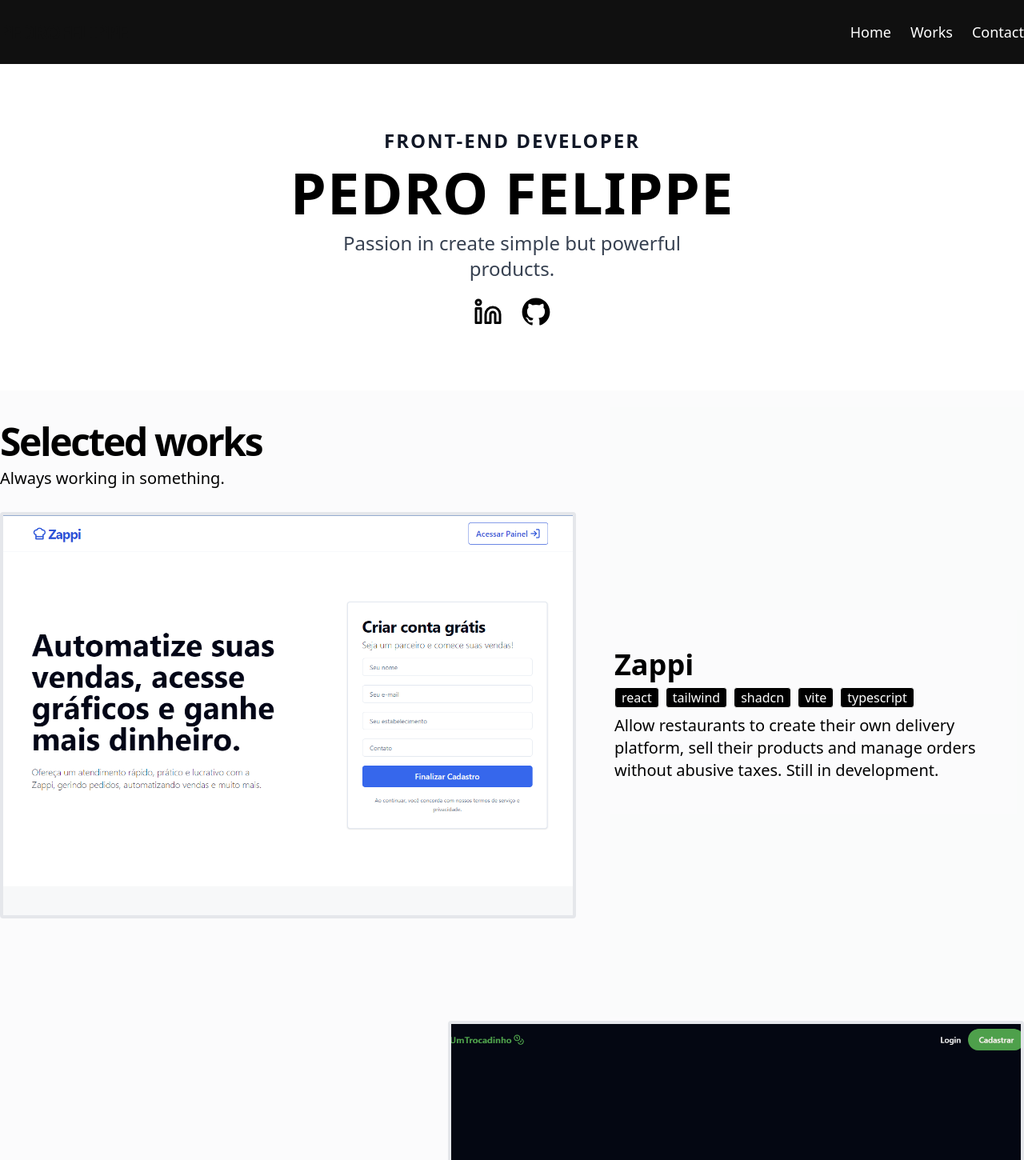
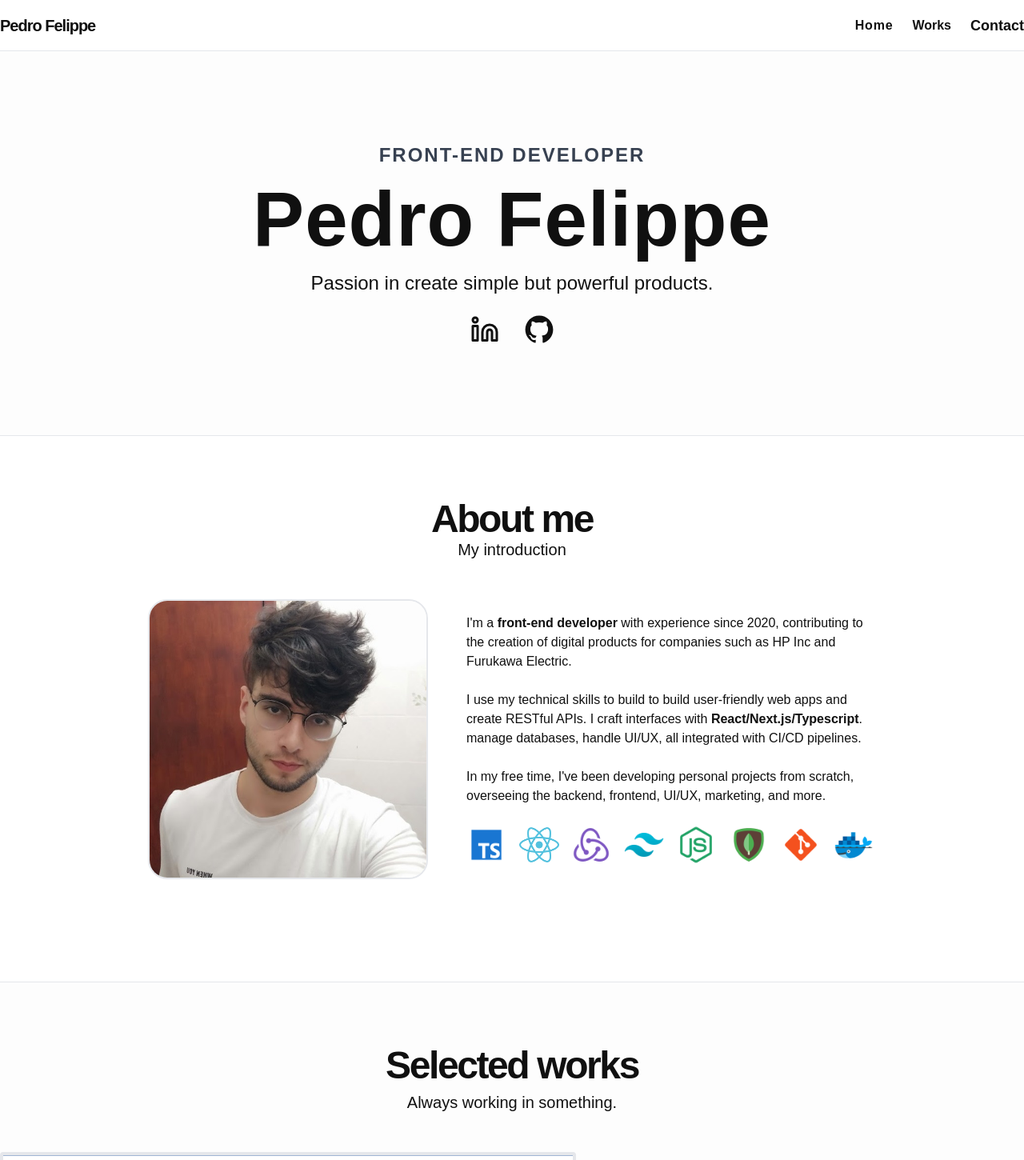
Before and after one commit to pefelippe/Portfolio, a Next.js app: page / in a window 1280 px wide. Shown: the top 1450 px of the page at 80% size. Built offline with nearby package versions, Linux system fonts and the light colour scheme.

Commit message:
refactor

```diff
--- a/package.json
+++ b/package.json
@@ -67,7 +67,7 @@
     "postcss": "^8.4.19",
     "react-rough-notation": "^1.0.5",
     "rough-notation": "^0.5.1",
-    "tailwind-scrollbar": "^2.0.1",
+    "tailwind-scrollbar": "^3.0.5",
     "tailwindcss": "^3.2.4"
   }
 }
--- a/pages/_app.tsx
+++ b/pages/_app.tsx
@@ -20,10 +20,10 @@ export default function App({ Component, pageProps }: AppProps) {
     >
       <motion.div
         className={`
-        overflow-x-hidden overflow-y-scroll  min-w-[400px] mx-auto min-h-fit
-        scroll-smooth w-full font-antialiased flex flex-col font-poppins color-[#212127]
+        overflow-x-hidden overflow-y-scroll  min-w-[400px] mx-auto min-h-screen font-poppins h-fit
+        scroll-smooth w-full font-antialiased flex flex-col color-[#212127]
         scrollbar  scrollbar-thumb-blue  scrollbar-track-[#929af6]
-         overflow-hidden`}
+        overflow-hidden`}
       >
         <Head>
           <title>Pedro Felippe | Front-End Developer </title>
--- a/pages/index.tsx
+++ b/pages/index.tsx
@@ -1,19 +1,26 @@
 import { motion } from "framer-motion";
 
+import About from "../src/content/About";
 import ContactContent from "../src/content/ContactContent";
 import Hero from "../src/content/Hero";
 import ProjectContent from "../src/content/ProjectContent";
 
 export default function Home() {
   return (
-    <motion.div className=" flex flex-col  relative w-full h-full mt-20 gap-20 py-20">
-      <section className=" flex flex-col  relative w-full h-full max-xl:px-6   mx-auto  ">
+    <motion.div className=" flex flex-col  relative w-full h-full  mt-16 text-[#101010] ">
+      <section
+        className=" flex flex-col
+       relative w-full h-full max-xl:px-6 mx-auto border-b bg-gray-100/20 "
+      >
         <Hero />
       </section>
-      <section className="  w-full h-full max-xl:px-6 bg-gray-300/10 py-10 xl:pb-32">
+      <section className=" flex flex-col  relative w-full h-full max-xl:px-6 py-10 xl:py-20  mx-auto  ">
+        <About />
+      </section>
+      <section className="  w-full h-full max-xl:px-6 bg-gray-100/20 py-10 xl:py-20 border-y">
         <ProjectContent />
       </section>
-      <section className="  w-full h-full max-xl:px-6 ">
+      <section className="  w-full h-full max-xl:px-6 py-10 xl:py-20">
         <ContactContent />
       </section>
     </motion.div>
--- a/src/components/ProjectCard.tsx
+++ b/src/components/ProjectCard.tsx
@@ -22,8 +22,13 @@ function ProjectCard({
 }: IProjectCard) {
   const isEvenId = id % 2 === 0;
 
+  const initialX = isEvenId ? 50 : -50;
+
   return (
-    <div
+    <motion.div
+      initial={{ opacity: 0, x: initialX }}
+      whileInView={{ opacity: 1, x: 0 }}
+      transition={{ duration: 0.5 }}
       className={`w-full flex  max-xl:flex-col  items-center text-start  overflow-hidden justify-start  gap-2 xl:gap-12 ${
         isEvenId ? "xl:flex-row-reverse" : ""
       }`}
@@ -37,7 +42,7 @@ function ProjectCard({
         <motion.img
           src={imgUrl}
           alt="card image"
-          className="object-cover flex-shrink-1 transition-all w-full h-full  min-h-[300px] xl:h-[500px] "
+          className="object-cover flex-shrink-1 transition-all w-full h-full  min-h-[300px] xl:h-[450px] "
         />
       </Link>
 
@@ -55,9 +60,9 @@ function ProjectCard({
             );
           })}
         </div>
-        <p className="text-xl font-normal">{description}</p>
+        <p className="text-md font-normal">{description}</p>
       </div>
-    </div>
+    </motion.div>
   );
 }
 
--- a/src/components/Skills.tsx
+++ b/src/components/Skills.tsx
@@ -1,17 +1,19 @@
 import Image from "next/image";
-
+import { useState } from "react";
 import { technologies } from "../constants";
 import AnimatedBtn from "./animated/AnimatedBtn";
 
 function Skills() {
+  const [hoveredTech, setHoveredTech] = useState(null);
+
   return (
-    <div className="w-full overflow-hidden ">
-      <ul className="flex items-start gap-4 justify-start ">
+    <div className="w-full overflow-hidden">
+      <ul className="grid grid-cols-4 lg:grid-cols-8 items-start gap-8 lg:gap-3 justify-start">
         {technologies.map((tech) => {
           return (
             <AnimatedBtn
               key={tech.name}
-              className="flex flex-col items-start w-fit "
+              className="flex flex-col items-start w-fit relative transition-transform transform hover:scale-110"
             >
               <Image width={50} height={50} src={tech.imgUrl} alt={tech.name} />
             </AnimatedBtn>
--- a/src/components/layout/Header.tsx
+++ b/src/components/layout/Header.tsx
@@ -11,8 +11,8 @@ const Logo = () => {
       offset={-250}
       duration={500}
     >
-      <button className="uppercase t flex text-2xl font-bold hover:text-[#101010]/80 transition-all tracking-tighter  w-fit  ">
-        <span>PedroFelippe</span>
+      <button className=" flex text-xl font-bold hover:text-gray-300  transition-all tracking-tighter  w-fit  ">
+        <span>Pedro Felippe</span>
       </button>
     </ScrollLink>
   );
@@ -20,7 +20,7 @@ const Logo = () => {
 
 const HeaderButtons = () => {
   return (
-    <motion.div className="flex space-x-4 md:space-x-6 justify-center  items-center  font-medium ">
+    <motion.div className="flex space-x-3 md:space-x-6 justify-center  items-center  ">
       <ScrollLink
         activeClass="active"
         to="hero-container"
@@ -29,7 +29,7 @@ const HeaderButtons = () => {
         offset={-250}
         duration={500}
       >
-        <button className="text-lg  hover:underline transition-all hover:text-gray-300 ">
+        <button className="text-[16px] font-semibold tracking-wider  hover:underline transition-all hover:text-gray-300 ">
           Home
         </button>
       </ScrollLink>
@@ -42,7 +42,7 @@ const HeaderButtons = () => {
         offset={-150}
         duration={500}
       >
-        <button className=" py-6 text-lg  hover:underline transition-all hover:text-gray-300 ">
+        <button className=" py-6 text-[16px] font-semibold  hover:underline transition-all hover:text-gray-300 ">
           Works
         </button>
       </ScrollLink>
@@ -55,7 +55,7 @@ const HeaderButtons = () => {
         offset={-50}
         duration={500}
       >
-        <button className="py-6 border-0 text-lg hover:underline transition-all hover:text-gray-300 ">
+        <button className="py-6 text-[16px] font-semibold  border-0 text-lg hover:underline transition-all hover:text-gray-300 ">
           Contact
         </button>
       </ScrollLink>
@@ -64,7 +64,10 @@ const HeaderButtons = () => {
 };
 const Header = () => {
   return (
-    <motion.header className="bg-[#101010] text-white flex fixed h-20 z-50  left-0 right-0 backdrop-blur-3xl w-full uppercase  transition-all ">
+    <motion.header
+      className=" text-[#101010] flex fixed h-16 z-50 bg-white border-b
+      left-0 right-0 backdrop-blur-3xl w-full   transition-all "
+    >
       <motion.nav
         initial={{ opacity: 0, y: -25 }}
         animate={{ opacity: 1, y: 0 }}
--- a/src/content/About.tsx
+++ b/src/content/About.tsx
@@ -1,51 +1,53 @@
 /* eslint-disable react/no-unescaped-entities */
 import { motion } from "framer-motion";
+import Skills from "../components/Skills";
 
-export default function Hero() {
+export default function About() {
   return (
     <motion.div
-      className="flex flex-col w-full  justify-center  text-start
-     min-h-screen text-white max-xl:px-6"
+      initial={{ opacity: 0, y: 25 }}
+      animate={{ opacity: 1, y: 0 }}
+      transition={{ duration: 0.5, delay: 0.5 }}
+      className="flex flex-col w-full items-center  justify-start gap-2  mx-auto x max-w-7xl "
     >
-      <motion.div className="flex justify-end flex-col mx-auto items-end gap-12 max-w-7xl w-full z-30">
-        <motion.h1
-          initial={{ opacity: 0, y: 25 }}
-          animate={{ opacity: 1, y: 0 }}
-          transition={{ duration: 0.5 }}
-          className="text-2xl  font-normal tracking-normal leading-tight max-w-3xl"
+      <motion.div className="flex flex-col items-center">
+        <h1 className="text-4xl lg:text-5xl  font-bold tracking-tighter">
+          About me
+        </h1>
+
+        <h3 className=" text-xl font-normal flex flex-col  text-center ">
+          My introduction
+        </h3>
+
+        <div
+          className=" flex max-lg:flex-col gap-8 py-6 lg:py-12
+       xl:gap-12 justify-center  items-center min-h-fit w-fit"
         >
+          <motion.img
+            src="assets/pedrof.jpg"
+            alt="pedrofelippe"
+            className="h-[300px] lg:h-[350px] w-full lg:w-[350px] rounded-md lg:rounded-3xl border-2 object-cover"
+          />
 
-        </motion.h1>
+          <div className="w-full max-w-lg text-md font-extrathin ">
+            <p>
+              I'm a <span className="font-semibold">front-end developer</span>{" "}
+              with experience since 2020, contributing to the creation of
+              digital products for companies such as HP Inc and Furukawa
+              Electric. <br /> <br />I use my technical skills to build to build
+              user-friendly web apps and create RESTful APIs. I craft interfaces
+              with{" "}
+              <span className="font-semibold">React/Next.js/Typescript</span>.
+              manage databases, handle UI/UX, all integrated with CI/CD
+              pipelines.
+              <br /> <br /> In my free time, I've been developing personal
+              projects from scratch, overseeing the backend, frontend, UI/UX,
+              marketing, and more. <br /> <br />
+            </p>
 
-        {/* <motion.div
-          initial={{ opacity: 0, y: 25 }}
-          animate={{ opacity: 1, y: 0 }}
-          transition={{ duration: 0.5, delay: 1.25 }}
-          className="flex space-x-7 w-full items-start max-w-3xl text-[#121221] "
-        >
-          <AnimatedBtn
-            target="_blank"
-            href="https://www.linkedin.com/in/pedro-felippe/"
-          >
-            <Button
-              variant="outline"
-              className="flex items-center w-[150px] py-7 gap-2"
-            >
-              <FaLinkedin className="h-6 w-6" />
-              <span className="text-xl">Linkedin</span>
-            </Button>
-          </AnimatedBtn>
-
-          <AnimatedBtn href="https://github.com/pefelippe">
-            <Button
-              variant="outline"
-              className="flex items-center w-[150px] py-6 gap-2"
-            >
-              <FaGithub className="h-6 w-6 " />
-              <span className="text-lg">Github</span>
-            </Button>
-          </AnimatedBtn>
-        </motion.div> */}
+            <Skills />
+          </div>
+        </div>
       </motion.div>
     </motion.div>
   );
--- a/src/content/ContactContent.tsx
+++ b/src/content/ContactContent.tsx
@@ -10,12 +10,12 @@ function ContactContent() {
       initial={{ opacity: 0, y: 50 }}
       whileInView={{ opacity: 1, y: 0 }}
       transition={{ duration: 0.5 }}
-      className="flex flex-col mx-auto justify-center items-center  relative w-full h-full gap-3 max-w-xl"
+      className="flex flex-col mx-auto justify-center items-center text-center relative w-full h-full gap-3 max-w-xl"
     >
       <h1 className="text-4xl lg:text-5xl  font-bold tracking-tighter">
         Get in touch.
       </h1>
-      <h3 className="text-xl font-thin flex flex-col max-w-md pb-1  ">
+      <h3 className="text-xl font-thin flex flex-col max-w-lg pb-1  ">
         Drop me a message and let's make things happen!
       </h3>
       <div className="w-full flex  items-center justify-center pt-2">
--- a/src/content/Hero.tsx
+++ b/src/content/Hero.tsx
@@ -11,23 +11,40 @@ export default function Hero() {
       animate={{ opacity: 1, y: 0 }}
       transition={{ duration: 0.5 }}
       id="hero-container"
-      className="flex relative w-full max-md:flex-col tracking-normal  justify-center items-center text-center mx-auto  md:gap-10 max-w-7xl"
+      className="flex relative w-full min-h-[60vh] max-md:flex-col tracking-normal
+      justify-center items-center text-center mx-auto  md:gap-10 max-w-7xl"
     >
-      <motion.div className="flex flex-col gap-3 items-center">
+      <motion.div className="flex flex-col gap-4 items-center">
         <motion.h3 className="text-lg md:text-2xl font-bold  max-w-xl">
-          <span className="uppercase tracking-[2px] text-gray-900">
+          <span className="uppercase tracking-[2px] text-gray-700">
             Front-end Developer
           </span>
         </motion.h3>
-        <motion.h1 className="text-7xl font-bold  uppercase">
+        <motion.h1 className="text-5xl lg:text-8xl font-bold  ">
           <span className=" tracking-[1px]">
             <span className="">Pedro Felippe</span>
           </span>
         </motion.h1>
 
-        <motion.h3 className="text-xl md:text-2xl font-thin flex flex-col max-w-sm xl:max-w-lg w-full text-gray-700 pb-2">
+        <motion.h3 className="text-xl md:text-2xl font-thin flex flex-col max-w-sm xl:max-w-lg w-full  pb-2">
           Passion in create simple but powerful products.
         </motion.h3>
+
+        <motion.div
+          className="flex  top-0 bottom-0 h-full justify-center
+         items-center w-fit space-x-8 max-w-sm"
+        >
+          <AnimatedBtn
+            target="_blank"
+            href="https://www.linkedin.com/in/pedro-felippe/"
+          >
+            <LinkedinIcon className="h-9 w-9 " />
+          </AnimatedBtn>
+
+          <AnimatedBtn href="https://github.com/pefelippe">
+            <GitHubLogoIcon className="h-9 w-9" />
+          </AnimatedBtn>
+        </motion.div>
         {/* <motion.div className="flex max-md:flex-col items-center justify-center w-full max-md:space-y-4 md:space-x-4 max-w-sm">
           <ScrollLink
             className="w-full"
@@ -60,19 +77,6 @@ export default function Hero() {
             </Button>
           </ScrollLink>
         </motion.div> */}
-
-        <motion.div className="flex items-center w-fit space-x-6 max-w-sm">
-          <AnimatedBtn
-            target="_blank"
-            href="https://www.linkedin.com/in/pedro-felippe/"
-          >
-            <LinkedinIcon className="h-9 w-9  hover:text-blue" />
-          </AnimatedBtn>
-
-          <AnimatedBtn href="https://github.com/pefelippe">
-            <GitHubLogoIcon className="h-9 w-9 hover:text-blue" />
-          </AnimatedBtn>
-        </motion.div>
       </motion.div>
     </motion.div>
   );
--- a/src/content/ProjectContent.tsx
+++ b/src/content/ProjectContent.tsx
@@ -10,18 +10,17 @@ function Projects() {
       animate={{ opacity: 1, y: 0 }}
       transition={{ duration: 0.75, delay: 0.5 }}
       id="projects-container"
-      className=" flex flex-col w-full items-start  justify-start gap-2  mx-auto x max-w-7xl"
+      className=" flex flex-col w-full items-center text-center  justify-center gap-2  mx-auto  max-w-7xl"
     >
       <h1 className="text-4xl lg:text-5xl font-bold tracking-tighter ">
         Selected works
       </h1>
-
-      <h3 className=" text-xl font-normal flex flex-col   pb-5 ">
+      <h3 className=" text-xl font-normal flex flex-col  ">
         Always working in something.
       </h3>
 
       <div
-        className="grid grid-cols-1 md:grid-cols-2 xl:grid-cols-1 gap-16
+        className="grid grid-cols-1 md:grid-cols-2 xl:grid-cols-1 gap-16 py-5 lg:py-10
        xl:gap-32 justify-center w-full items-center min-h-fit"
       >
         {projects?.map((proj) => {
--- a/styles/globals.css
+++ b/styles/globals.css
@@ -1,3 +1,6 @@
+@import url("https://fonts.googleapis.com/css2?family=Bricolage+Grotesque:opsz,wght@12..96,200;12..96,300;12..96,400;12..96,500;12..96,600;12..96,700;12..96,800&family=Fira+Sans:ital,wght@0,100;0,200;0,300;0,400;0,500;0,600;0,700;0,800;0,900;1,100;1,200;1,300;1,400;1,500;1,600;1,700;1,800;1,900&display=swap");
+@import url("https://fonts.googleapis.com/css2?family=Play:wght@400;700&display=swap");
+
 @tailwind base;
 @tailwind components;
 @tailwind utilities;
@@ -5,8 +8,6 @@
 @import "tailwindcss/base";
 @import "tailwindcss/components";
 @import "tailwindcss/utilities";
-
-@import url("https://fonts.googleapis.com/css2?family=Bricolage+Grotesque:opsz,wght@12..96,200;12..96,300;12..96,400;12..96,500;12..96,600;12..96,700;12..96,800&family=Fira+Sans:ital,wght@0,100;0,200;0,300;0,400;0,500;0,600;0,700;0,800;0,900;1,100;1,200;1,300;1,400;1,500;1,600;1,700;1,800;1,900&display=swap");
 
 @layer base {
   html {
--- a/tailwind.config.js
+++ b/tailwind.config.js
@@ -68,6 +68,9 @@ module.exports = {
           to: { transform: "translateX(-100%)" },
         },
       },
+      fontFamily: {
+        poppins: ["Poppins", "sans-serif"],
+      },
       animation: {
         "accordion-down": "accordion-down 0.2s ease-out",
         "accordion-up": "accordion-up 0.2s ease-out",
```
Also changed, not shown: 1 other file (tests, documents, lock files or other folders).
